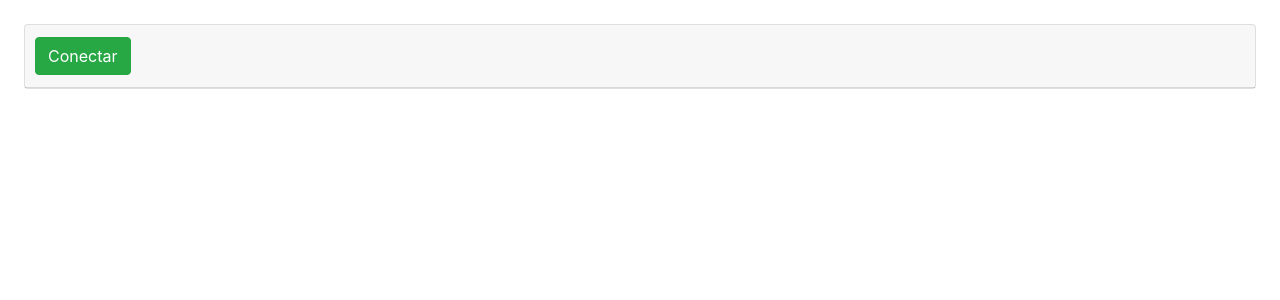
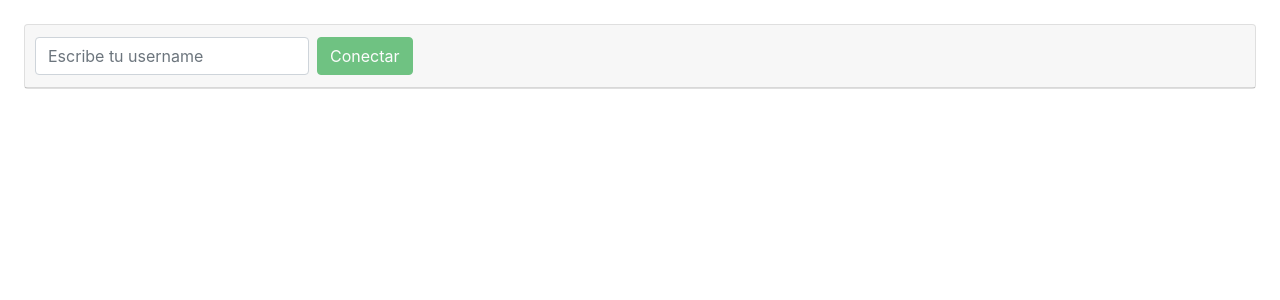
Before and after one commit to pablonap/web-chat-frontend, an Angular app: page /chat in a window 1280 px wide. Shown: the top 300 px of the page. Built offline with nearby package versions, Linux system fonts and the light colour scheme.

Commit message:
video #211.1 - Add input for username

```diff
--- a/src/app/chat/chat.component.html
+++ b/src/app/chat/chat.component.html
@@ -1,9 +1,12 @@
 <div class="card mx-4 my-4">
     <div class="card-header">
         <ul class="nav nav-pills card-header-pills">
+            <li class="nav-item mr-2" *ngIf="!conectado">
+                <input type="text" [(ngModel)]="mensaje.username" class="form-control" placeholder="Escribe tu username" name="username">
+            </li>
             <li class="nav-item mr-2">
                 <button class="btn btn-success" type="button" (click)="conectar()"
-                *ngIf="!conectado">Conectar</button>
+                *ngIf="!conectado" [disabled]="!mensaje.username">Conectar</button>
             </li>
             <li class="nav-item">
                 <button class="btn btn-warning" type="button" (click)="desconectar()"
```
